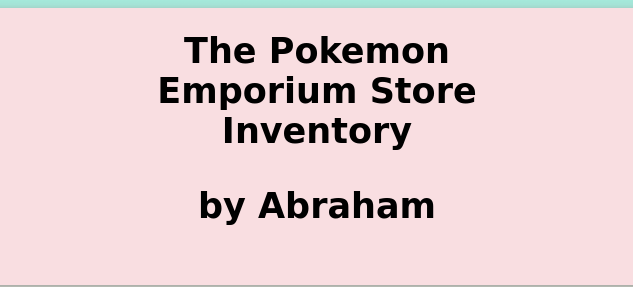
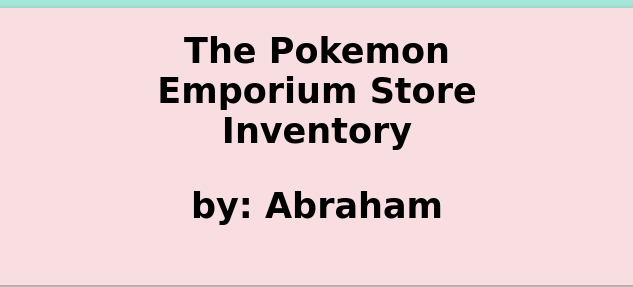
Before and after one commit to AbrahamZambranoTablante/project-inventory-web-app, a plain HTML site: page index.html in a window 1280 px wide. Shown: the top 287 px of the page, 323-956 px from the left. Drawn offline with Linux system fonts and the light colour scheme; grey boxes are pictures that could not be loaded.

Commit message:
added colon

```diff
--- a/index.html
+++ b/index.html
@@ -11,7 +11,7 @@
 <body>
     <header>
         <img class="left" src="https://media3.giphy.com/media/v1.Y2lkPTc5MGI3NjExZWlsNzFxMnhkcm1reGRoMTlvZmF0MGF5cmV4NWdoMGd4bTJ6cWl6NCZlcD12MV9pbnRlcm5hbF9naWZfYnlfaWQmY3Q9cw/XwENvq9FeAr7zd3QD8/giphy.gif"/>
-        <h1>The Pokemon Emporium Store Inventory <p>by Abraham</p></h1>
+        <h1>The Pokemon Emporium Store Inventory <p>by: Abraham</p></h1>
         <img class="right"src="https://media3.giphy.com/media/v1.Y2lkPTc5MGI3NjExZWlsNzFxMnhkcm1reGRoMTlvZmF0MGF5cmV4NWdoMGd4bTJ6cWl6NCZlcD12MV9pbnRlcm5hbF9naWZfYnlfaWQmY3Q9cw/XwENvq9FeAr7zd3QD8/giphy.gif"/>
     </header>
     <main>
```
